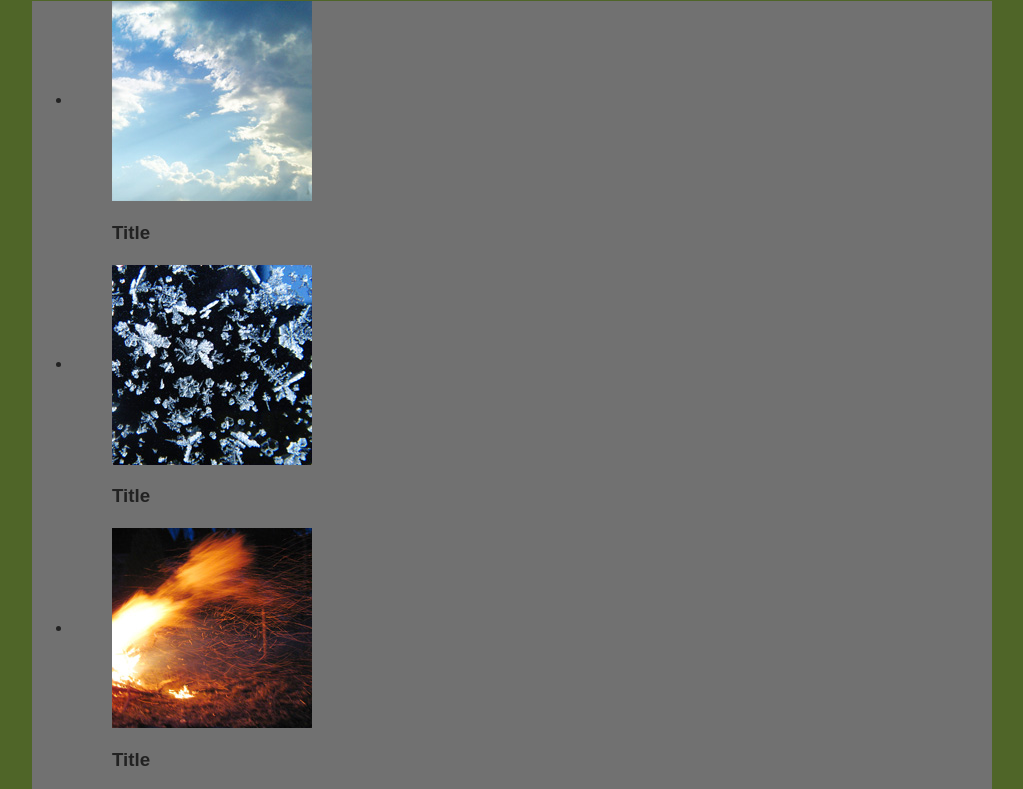
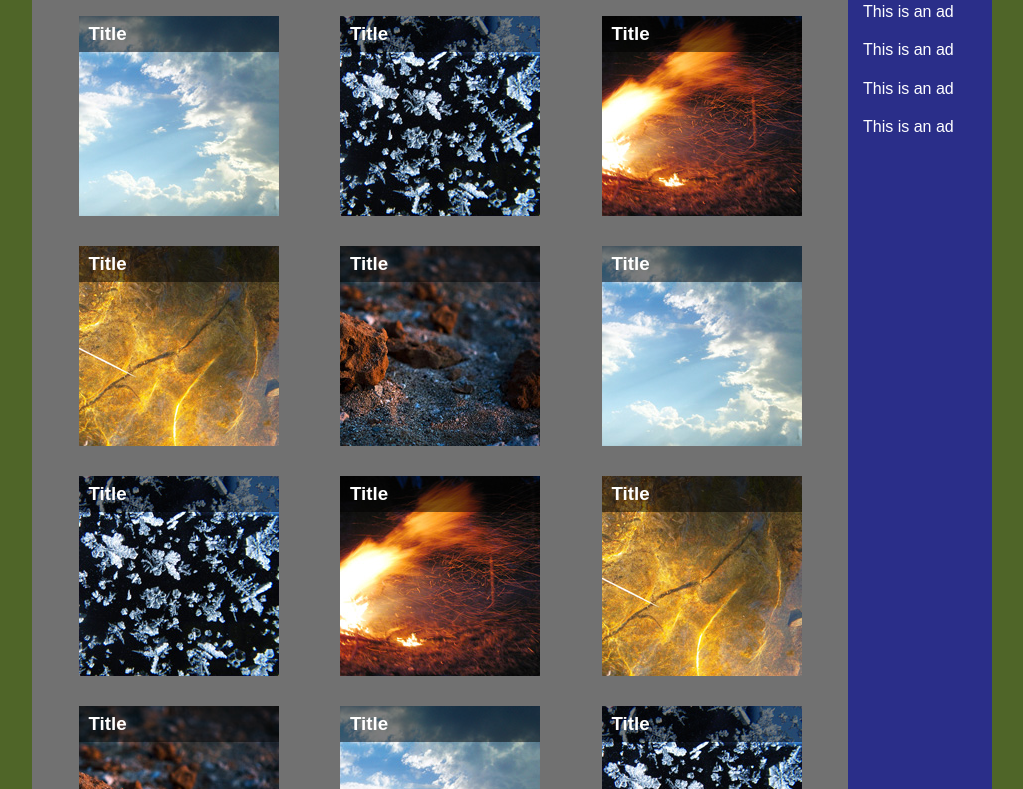
Before and after one commit to A-peli/A-peli.github.io, a plain HTML site: page galleria/index.html in a window 1280 px wide. Shown: the part 115-904 px from the top of the page, without its empty margins (128-1151 px from the left). Drawn offline with Linux system fonts and the light colour scheme.

Commit message:
added styles

```diff
--- a/galleria/css/main.css
+++ b/galleria/css/main.css
@@ -219,3 +219,63 @@ header h1 {
         page-break-after: avoid;
     }
 }
+
+body{
+    display: flex;
+    flex-wrap: wrap;
+
+}
+
+header {
+   width: 100%;
+
+}
+main {
+    width: 85%;
+
+}
+figcaption {
+    position: absolute;
+    top: 0;
+    color: white;
+    background-color:rgba(0,0,0,0.5);
+    width: 100%;
+}
+figure {
+    position: relative;
+    margin: 15px;
+}
+ul {
+    position: ;
+    display: flex;
+    flex-wrap: wrap;
+    padding-left: 0px;
+    justify-content: space-evenly;
+}
+
+aside{
+    width: 15%;
+    position: relative;
+}
+aside p {
+    padding-left: 15px;
+}
+h3 {
+margin: 5px 10px;
+
+}
+li {
+    list-style-type: none;
+    padding-left: 0;
+}
+@media (max-width: 700px) {
+    main {
+        width: 100%;
+    }
+
+    aside {
+        flex: auto;
+
+    }
+
+      }
```
